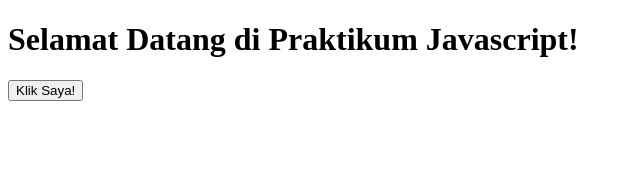
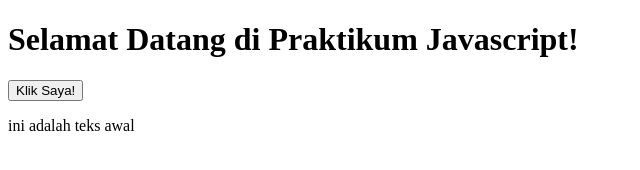
Before and after one commit to alli112/jobsheet-1-java, a plain HTML site: page index.html in a window 1280 px wide. Shown: the whole page, without its empty margins (0-640 px from the left). Drawn offline with Linux system fonts and the light colour scheme.

Commit message:
index.html

```diff
--- a/index.html
+++ b/index.html
@@ -8,6 +8,7 @@
 <body>
  <h1>Selamat Datang di Praktikum Javascript!</h1>
  <button id="tombolSapa">Klik Saya!</button>
+ <p id=tekspesan>ini adalah teks awal</p>
  <script>
  // Mendapatkan elemen tombol berdasarkan ID
  const tombol = document.getElementById('tombolSapa');
```
